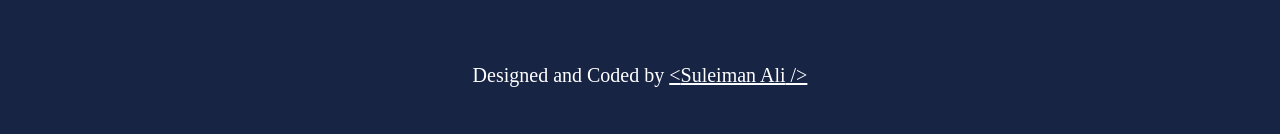
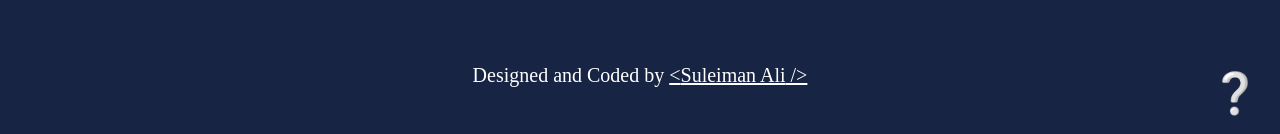
Before and after one commit to Suleiman-Ali/rock-paper-scissors, a React (Create React App) app: page / in a window 1280 px wide. Shown: the part 663-797 px from the top of the page. Built offline with nearby package versions, Linux system fonts and the light colour scheme; a web font is replaced by a local one.

Commit message:
Add Rules Window

```diff
--- a/src/components/App.tsx
+++ b/src/components/App.tsx
@@ -1,4 +1,8 @@
-import { useState } from 'react';
+import React, {
+  ButtonHTMLAttributes,
+  MouseEventHandler,
+  useState,
+} from 'react';
 import { GameObjOrNull } from '../common/types';
 import {
   equals,
@@ -22,6 +26,8 @@ import Hands from './Hands';
 import Scores from './Scores';
 import Wrapper from './Wrapper';
 import Author from './Author';
+import QuestionMark from './QuestionMark';
+import Rules from './Rules';
 
 function App(): JSX.Element {
   const [computerChoise, setComputerChoise] = useState<GameObjOrNull>(null);
@@ -30,6 +36,7 @@ function App(): JSX.Element {
   const [computerScore, setComputerScore] = useState<number>(0);
   const [wating, setWating] = useState<boolean>(true);
   const [wonLast, setWonLast] = useState<string>('');
+  const [isRules, setIsRules] = useState<boolean>(false);
 
   const handClickHandler = (userChoose: GameObjOrNull): void => {
     const computerChoose = getComputerChoise();
@@ -63,6 +70,11 @@ function App(): JSX.Element {
     setWating(true);
   };
 
+  const toggleRules = (e: React.MouseEvent<HTMLElement>): void => {
+    e.stopPropagation();
+    setIsRules((isRules) => !isRules);
+  };
+
   return (
     <>
       <Wrapper className="app">
@@ -91,7 +103,14 @@ function App(): JSX.Element {
           />
         )}
       </Wrapper>
+
       <Author name="Suleiman Ali" className="author" />
+      <QuestionMark className="questionMark" clickHandler={toggleRules} />
+
+      {renderIf(
+        isRules,
+        <Rules className="rules" clickHandler={toggleRules} />
+      )}
     </>
   );
 }
--- a/src/components/Button.tsx
+++ b/src/components/Button.tsx
@@ -2,6 +2,7 @@ import { MouseEventHandler } from 'react';
 
 interface ButtonProps {
   text: string;
+  title?: string;
   className?: string;
   clickHandler?: MouseEventHandler<HTMLButtonElement>;
 }
--- /dev/null
+++ b/src/components/QuestionMark.tsx
@@ -0,0 +1,23 @@
+import { MouseEventHandler } from 'react';
+import Button from './Button';
+
+interface QuestionMarkProps {
+  className: string;
+  clickHandler: MouseEventHandler<HTMLButtonElement>;
+}
+
+function QuestionMark({
+  className,
+  clickHandler,
+}: QuestionMarkProps): JSX.Element {
+  return (
+    <Button
+      title="Rules"
+      text="❔"
+      className={className}
+      clickHandler={clickHandler}
+    />
+  );
+}
+
+export default QuestionMark;
--- /dev/null
+++ b/src/components/Rules.tsx
@@ -0,0 +1,19 @@
+import { MouseEventHandler } from 'react';
+import Logo from '../imgs/image-rules.svg';
+import Button from './Button';
+
+interface RulesProps {
+  className: string;
+  clickHandler: MouseEventHandler<HTMLButtonElement | HTMLDivElement>;
+}
+
+function Rules({ className, clickHandler }: RulesProps): JSX.Element {
+  return (
+    <div className={className} onClick={clickHandler}>
+      <img src={Logo} alt="" />
+      <Button text="❌" clickHandler={clickHandler} />
+    </div>
+  );
+}
+
+export default Rules;
--- a/src/declareation.d.ts
+++ b/src/declareation.d.ts
@@ -1 +1,2 @@
 declare module '*.scss';
+declare module '*.svg';
--- a/src/styles/shared.scss
+++ b/src/styles/shared.scss
@@ -23,6 +23,7 @@ html {
 }
 
 body {
+  position: relative;
   width: 100vw;
   height: 100vh;
   overflow: hidden;
@@ -38,13 +39,12 @@ body {
   display: flex;
   flex-direction: column;
   align-items: center;
-  position: relative;
 }
 
 .author {
   width: 100%;
   position: absolute;
-  bottom: 5rem;
+  bottom: 10rem;
   left: 50%;
   transform: translateX(-50%);
   font-family: 'Redressed', cursive;
@@ -54,6 +54,7 @@ body {
 
   @media screen and (min-width: $break-point-1) {
     font-size: 2rem;
+    bottom: 5rem;
   }
 
   span {
@@ -67,3 +68,74 @@ body {
     }
   }
 }
+
+.questionMark {
+  position: absolute;
+  bottom: 2rem;
+  right: 2rem;
+  font-size: 4rem;
+
+  border: none;
+  outline: none;
+  background-color: transparent;
+  cursor: pointer;
+
+  @media screen and (min-width: $break-point-1) {
+    transition: 0.15s;
+
+    &:hover {
+      transform: scale(1.05);
+    }
+
+    &:active {
+      transform: scale(1);
+    }
+  }
+}
+
+.rules {
+  width: 100%;
+  height: 100vh;
+
+  position: absolute;
+  top: 0;
+  left: 0;
+
+  display: flex;
+  justify-content: center;
+  align-items: center;
+
+  z-index: 100;
+
+  background-color: rgba(#000000, 0.75);
+
+  img {
+    width: 95%;
+    max-width: 35rem;
+  }
+
+  & button {
+    border: none;
+    outline: none;
+    background-color: transparent;
+
+    position: absolute;
+    top: 2rem;
+    right: 2rem;
+    font-size: 3rem;
+    cursor: pointer;
+    z-index: 101;
+
+    @media screen and (min-width: $break-point-1) {
+      transition: 0.15s;
+
+      &:hover {
+        transform: scale(1.05);
+      }
+
+      &:active {
+        transform: scale(1);
+      }
+    }
+  }
+}
```
